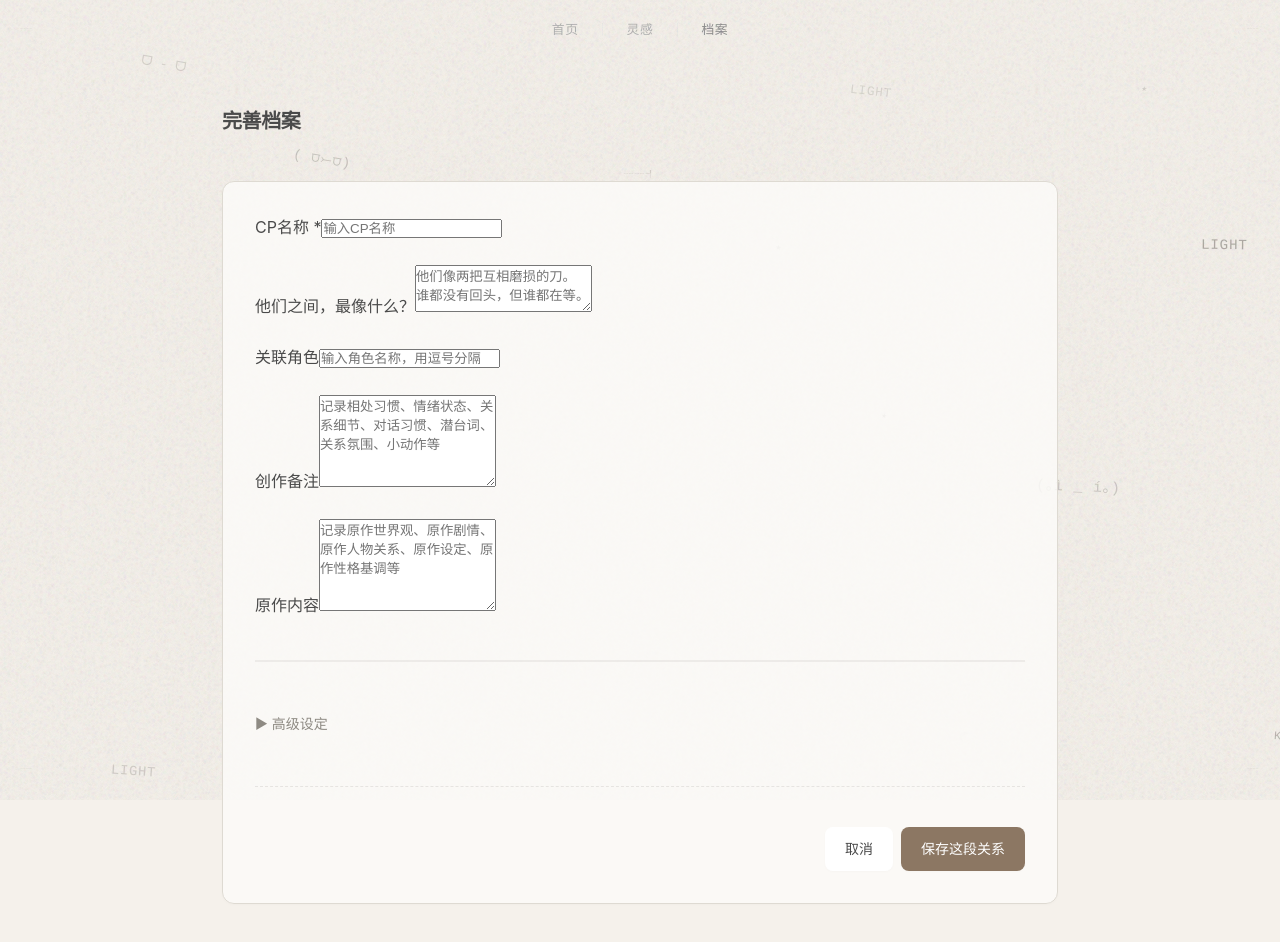
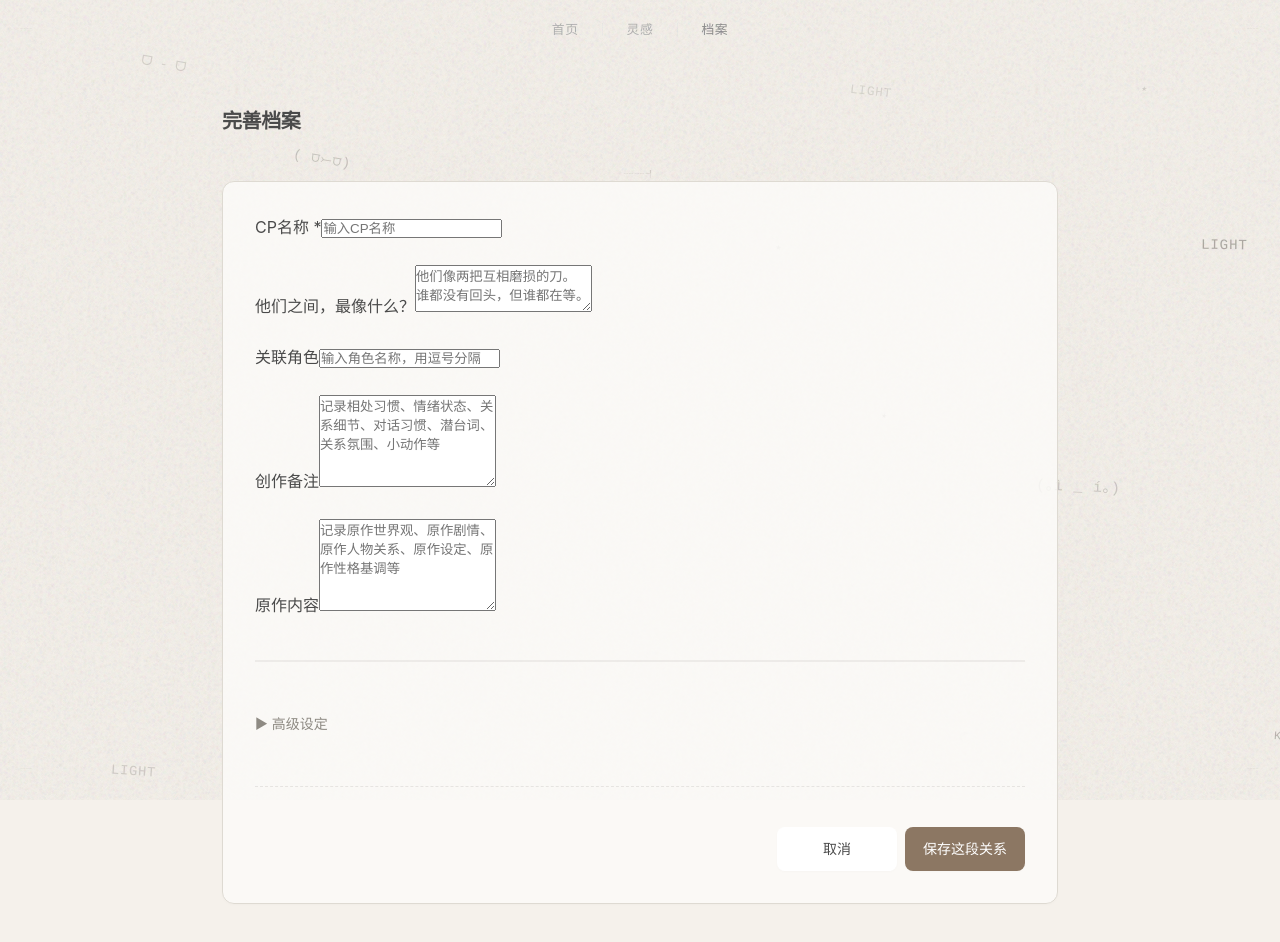
Before and after one commit to kovvvvvee/Brainwave, a React (Vite) app: page /cp/1/edit in a window 1280 px wide. Built offline with nearby package versions, Linux system fonts and the light colour scheme; no server answers; the database is empty.

Commit message:
update latest version

```diff
--- a/src/pages/InspirationDetail.css
+++ b/src/pages/InspirationDetail.css
@@ -1093,3 +1093,9 @@ h1.page-title {
   position: relative;
   top: 4px;
 }
+
+.btn-primary,
+.btn-secondary {
+  width: 120px;  /* 根据实际需要调整 */
+  text-align: center;
+}
```
